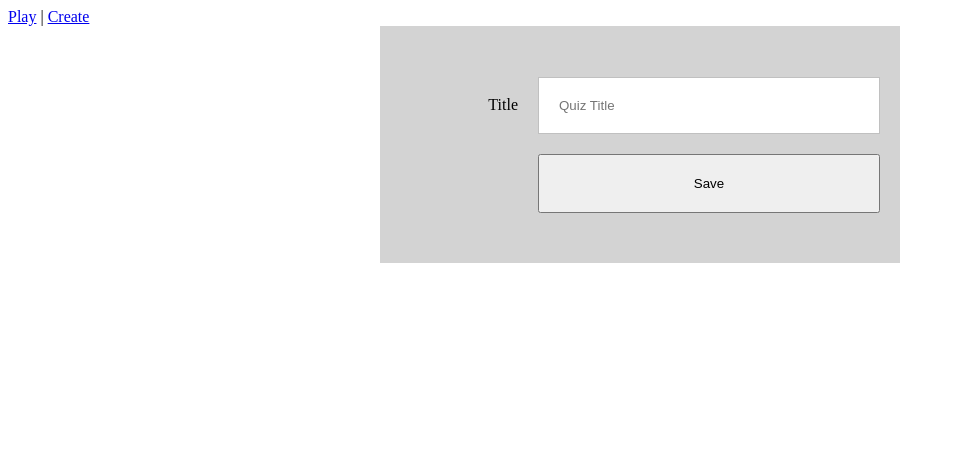
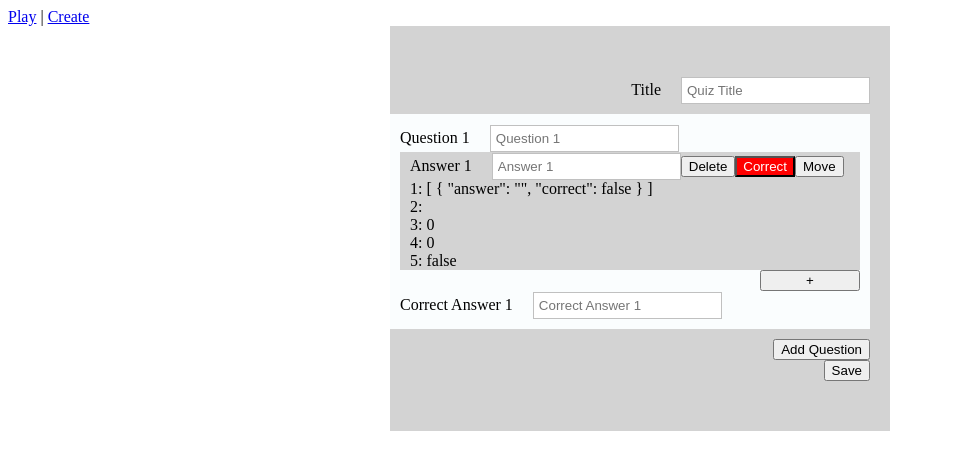
Before and after one commit to Robovize/github-quiz-my, a Vue app: page /create in a window 1280 px wide. Shown: the top 470 px of the page, without its empty margins (0-955 px from the left). Built offline with nearby package versions, Linux system fonts and the light colour scheme.

Commit message:
Create answers

```diff
--- a/src/App.vue
+++ b/src/App.vue
@@ -12,5 +12,7 @@
 
 
 <style>
-
+*{
+  box-sizing: border-box;
+}
 </style>
--- a/src/components/Create.vue
+++ b/src/components/Create.vue
@@ -7,45 +7,112 @@ import VueAxios from 'vue-axios';
 const title = ref('');
 // const difficulty = ref('');
 // const category = ref('');
-const content = ref([
+const questions = ref([
   {
     question: '',
     correct_answer: '',
-    answers: []
-  }
+    answers: [{
+      answer: '',
+      correct: false
+    }]
+  },
 ]);
 
 const save = async () => {
   await axios
       .post('http://127.0.0.1:8000/api/quiz/store', {
-        newTitle: title.value
+        newTitle: title.value,
+        question1: questions[0].answers.value,
+        question2: questions[1].answers.value
       })
       .then(response => {
         console.log(response)
         //console.log(title.value)
       })
-      .catch (error => {
-        console.log (error);
+      .catch(error => {
+        console.log(error);
       })
 }
 
+const addQuestion = () => {
+  questions.value.push({
+    question: '',
+    correct_answer: '',
+    answers: [{
+      answer: '',
+      correct: false
+    }]
+  });
+}
 
+const addAnswer = (index) => {
+  questions.value[index].answers.push({
+    answer: '',
+    correct: false
+  });
+  console.log("--")
+  console.log(questions.value[index].answers)
+  console.log("--")
+}
+
+const setCorrectAnswer = (index, index2) => {
+  questions.value[index2].answers.correct = !questions.value[index2].answers.correct;
+  console.log("--")
+  console.log(questions.value[index.value].answers[index2].correct)
+  console.log(questions.value[index].answers.correct)
+  console.log(questions.value[index].answers)
+  console.log(questions.value[index])
+  console.log(questions.value)
+  console.log("--")
+}
 
 </script>
-
-
-
 <template>
   <div class="form-container">
     <label for="quiz-title"><span>Title</span>
       <input v-model="title" id="quiz-title" type="text" placeholder="Quiz Title" class="form-input">
     </label>
+
+    <div v-for="(answerGroup, index) in questions" :key="index" class="answerGroup">
+      <label for="quiz-title" class="answerLabel"><span>Question {{ index + 1 }}</span>
+        <input v-model="questions[index].question" :id="`question${(index+1)}`" type="text" :placeholder="`Question ${(index+1)}`" class="form-input">
+      </label>
+
+
+      <div v-for="(answerInput, index2) in questions[index].answers" :key="index2" class="answer">
+        <label for="quiz-title" class="answerLabel"><span>Answer {{ index2 + 1 }}</span>
+          <input v-model="answerInput.answer" :id="`answer${(index+1)}`" type="text" :placeholder="`Answer ${(index+1)}`" class="form-input">
+        </label>
+        <button @click="removeAnswer(index)" >Delete</button>
+        <button @click="setCorrectAnswer(index, index2)" :class="answerInput.correct ? 'setAnswerTrue' : 'setAnswerFalse'">Correct</button>
+        <button @click="moveAnswer(index)" >Move</button>
+        <br>
+        1: {{ questions[index2].answers }}<br>
+        2: {{ questions[index].answers.correct  }}<br>
+        3: {{ index }}<br>
+        4: {{ index2 }}<br>
+        5: {{ answerInput.correct }}
+      </div>
+
+
+      <div style="display: flex; justify-content: flex-end">
+        <button @click="addAnswer(index)" style="width: 100px">+</button>
+      </div>
+
+      <label for="quiz-title" class="answerLabel"><span>Correct Answer {{ index + 1 }}</span>
+        <input v-model="questions[index].correct_answer" :id="`correct_answer${(index+1)}`" type="text" :placeholder="`Correct Answer ${(index+1)}`" class="form-input">
+      </label>
+
+
+    </div>
+
+
+    <button @click="addQuestion">Add Question</button>
     <button @click="save">Save</button>
 
 
   </div>
 </template>
-
 
 
 <style scoped>
@@ -59,19 +126,35 @@ const save = async () => {
   margin: 0 auto 20px;
   padding: 50px 20px 50px 0;
 }
-.form-answers{
-  display: flex;
-  flex-direction: column;
-  align-items: flex-end;
-  justify-content: center;
-  width: 500px;
-  margin: 0 auto 20px;
-  padding: 50px 20px 50px 0;
-}
+
 .form-input {
-  width: 300px;
-  padding: 20px;
+  padding: 5px;
   margin: 1px 0 0 20px;
   border: 1px solid silver;
 }
+
+.answerGroup {
+  width: 100%;
+  background: #fafdfe;
+  padding: 10px;
+  margin: 10px 0;
+}
+
+
+
+.answer {
+  background: lightgrey;
+  width: 100%;
+  padding-left: 10px;
+}
+
+.setAnswerTrue{
+  background: green;
+  color: white;
+}
+
+.setAnswerFalse{
+  background: red;
+  color: white;
+}
 </style>
--- a/src/components/Play.vue
+++ b/src/components/Play.vue
@@ -162,7 +162,7 @@ const resetQuiz = () => {
 </template>
 
 
-<style>
+<style scoped>
 .quiz-container {
   display: flex;
   flex-direction: column;
```
